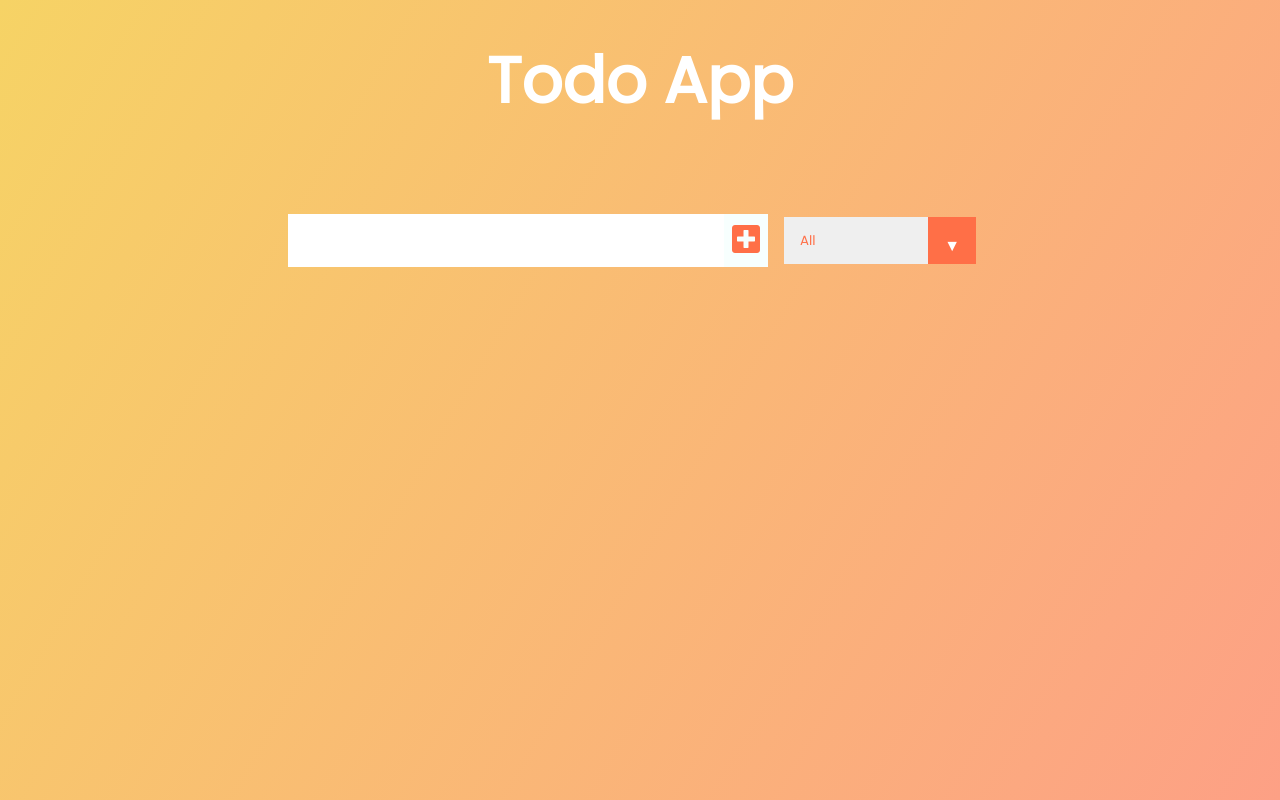
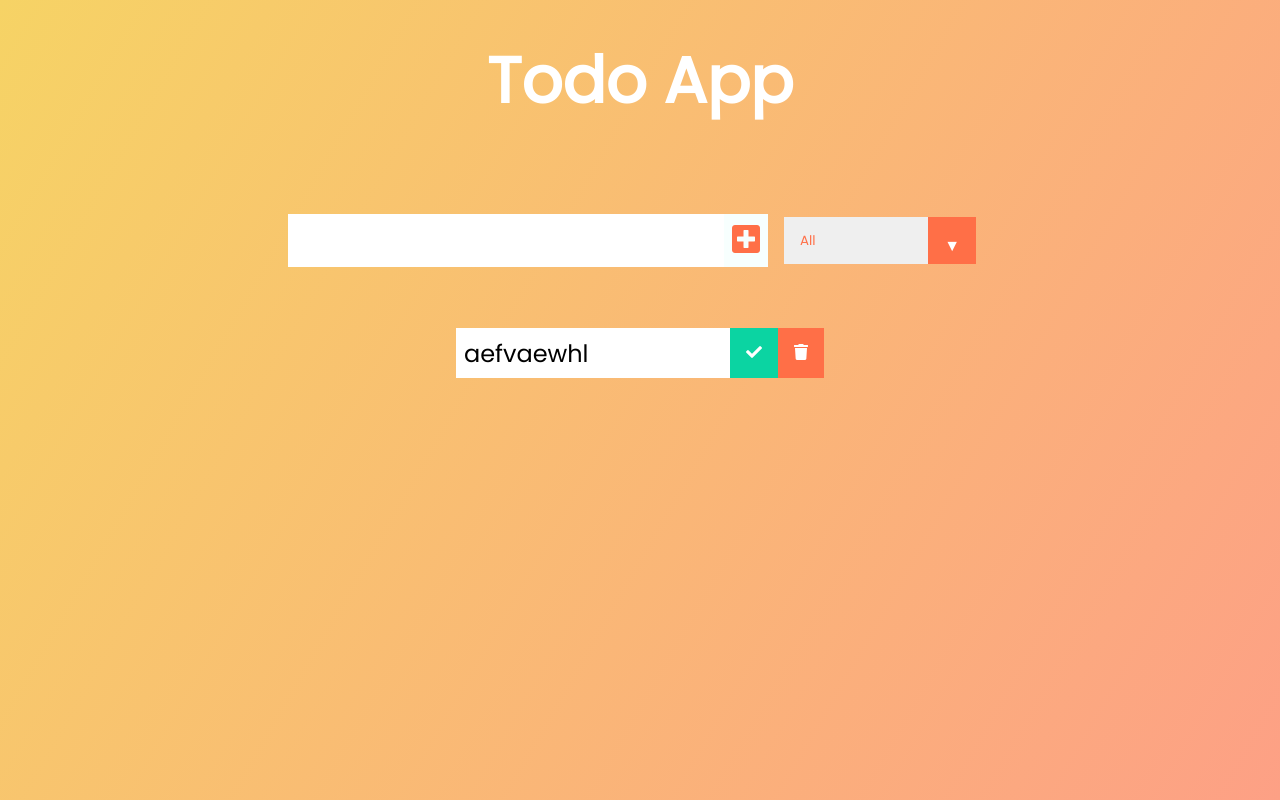
Before and after one commit to Ozgur2096/react-todo-app, a React (Create React App) app: page / in a window 1280 px wide. Built offline with nearby package versions, Linux system fonts and the light colour scheme.

Commit message:
todo.js added

```diff
--- a/src/App.js
+++ b/src/App.js
@@ -1,14 +1,17 @@
+import React, { useState } from 'react';
 import './App.css';
 import { Form } from './components/Form';
 import { TodoList } from './components/TodoList';
 
 function App() {
+  const [todos, setTodos] = useState([]);
+
   return (
     <div className='App'>
       <header>
         <h1>Todo App</h1>
       </header>
-      <Form />
+      <Form todos={todos} setTodos={setTodos} />
       <TodoList />
     </div>
   );
--- a/src/components/Form.js
+++ b/src/components/Form.js
@@ -1,10 +1,41 @@
-import React from 'react';
+import React, { useState } from 'react';
 
-export const Form = () => {
+export const Form = ({ todos, setTodos }) => {
+  const [inputText, setInputText] = useState('');
+
+  const inputTextHandler = e => {
+    setInputText(e.target.value);
+  };
+
+  const submitTodoHandler = e => {
+    e.preventDefault();
+    if (inputText) {
+      setTodos([
+        ...todos,
+        { text: inputText, completed: false, id: Math.random() * 1000 },
+      ]);
+    }
+    setInputText('');
+    console.log(todos);
+  };
+
   return (
     <form>
-      <input type='text' className='todo-input' />
-      <button className='todo-button' type='submit'>
+      <input
+        value={inputText}
+        onChange={e => {
+          inputTextHandler(e);
+        }}
+        type='text'
+        className='todo-input'
+      />
+      <button
+        className='todo-button'
+        type='submit'
+        onClick={e => {
+          submitTodoHandler(e);
+        }}
+      >
         <i className='fas fa-plus-square'></i>
       </button>
       <div className='select'>
--- /dev/null
+++ b/src/components/Todo.js
@@ -0,0 +1,15 @@
+import React from 'react';
+
+export const Todo = () => {
+  return (
+    <div className='todo'>
+      <li className='todo-item'>aefvaewhl</li>
+      <button className='complete-btn'>
+        <i className='fas fa-check'></i>
+      </button>
+      <button className='trash-btn'>
+        <i className='fas fa-trash'></i>
+      </button>
+    </div>
+  );
+};
--- a/src/components/TodoList.js
+++ b/src/components/TodoList.js
@@ -1,9 +1,12 @@
 import React from 'react';
+import { Todo } from './Todo';
 
 export const TodoList = () => {
   return (
     <div className='todo-container'>
-      <ul className='todo-list'></ul>
+      <ul className='todo-list'>
+        <Todo />
+      </ul>
     </div>
   );
 };
```
